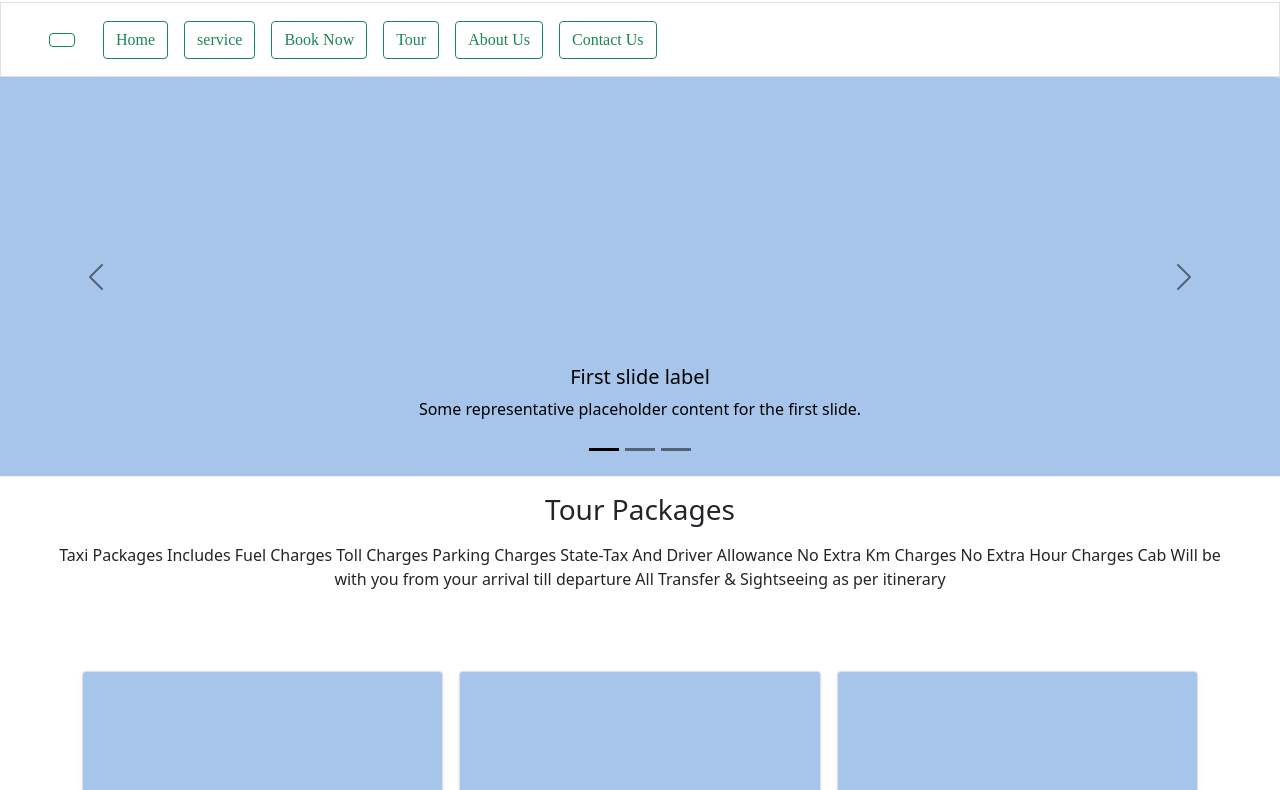
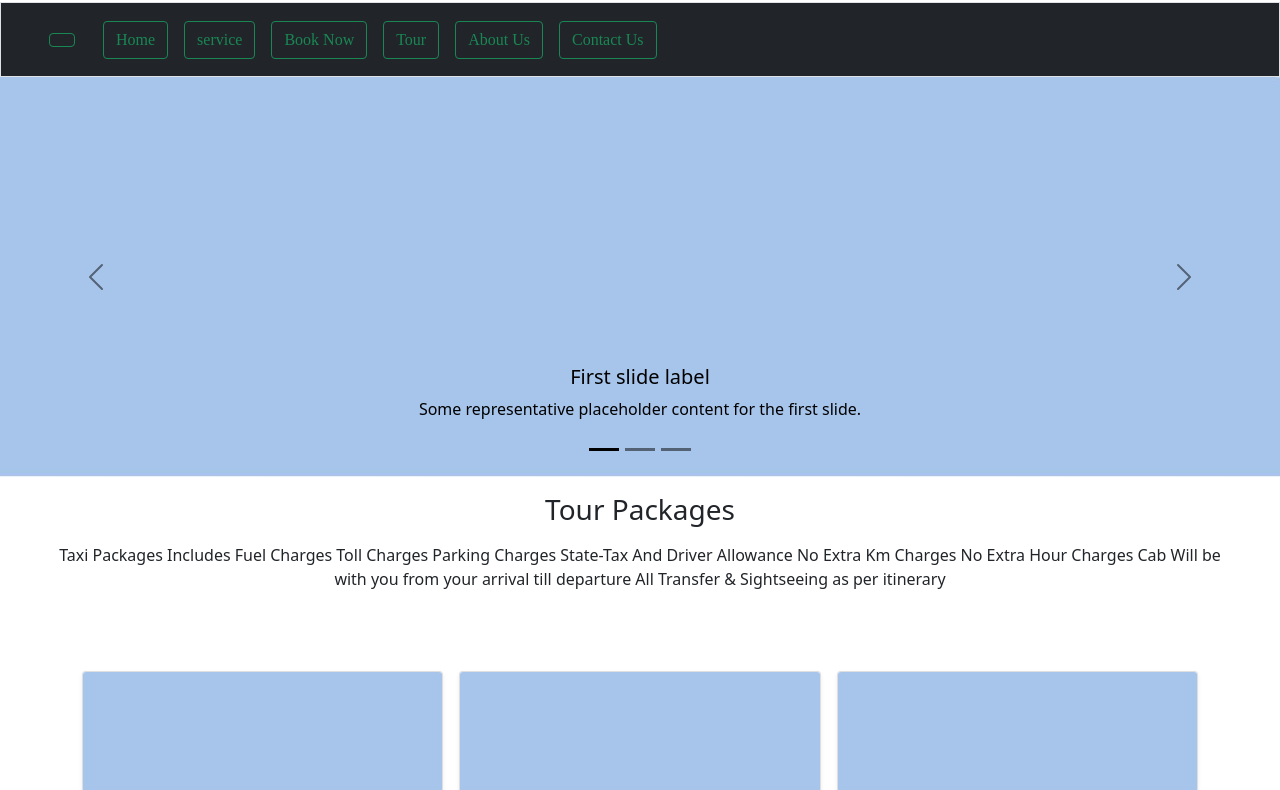
Before and after one commit to abhijit-senapati/alokdemo, a plain HTML site: page index.html in a window 1280 px wide. Shown: the part 143-933 px from the top of the page. Drawn offline with nearby package versions, Linux system fonts and the light colour scheme.

Commit message:
Update index.html

```diff
--- a/index.html
+++ b/index.html
@@ -84,7 +84,7 @@
     </header>
     <!-- top bar2 end -->
    <!-- navbar start -->
-   <nav class="navbar navbar-expand-lg navbar-light sticky-top border ">
+   <nav class="navbar navbar-expand-lg navbar-light sticky-top border bg-dark ">
     <div class="container-fluid ">
         <a class="navbar-brand" href="#"></a>
         <button class="navbar-toggler" type="button" data-bs-toggle="collapse" data-bs-target="#navbarNavDropdown"
```
